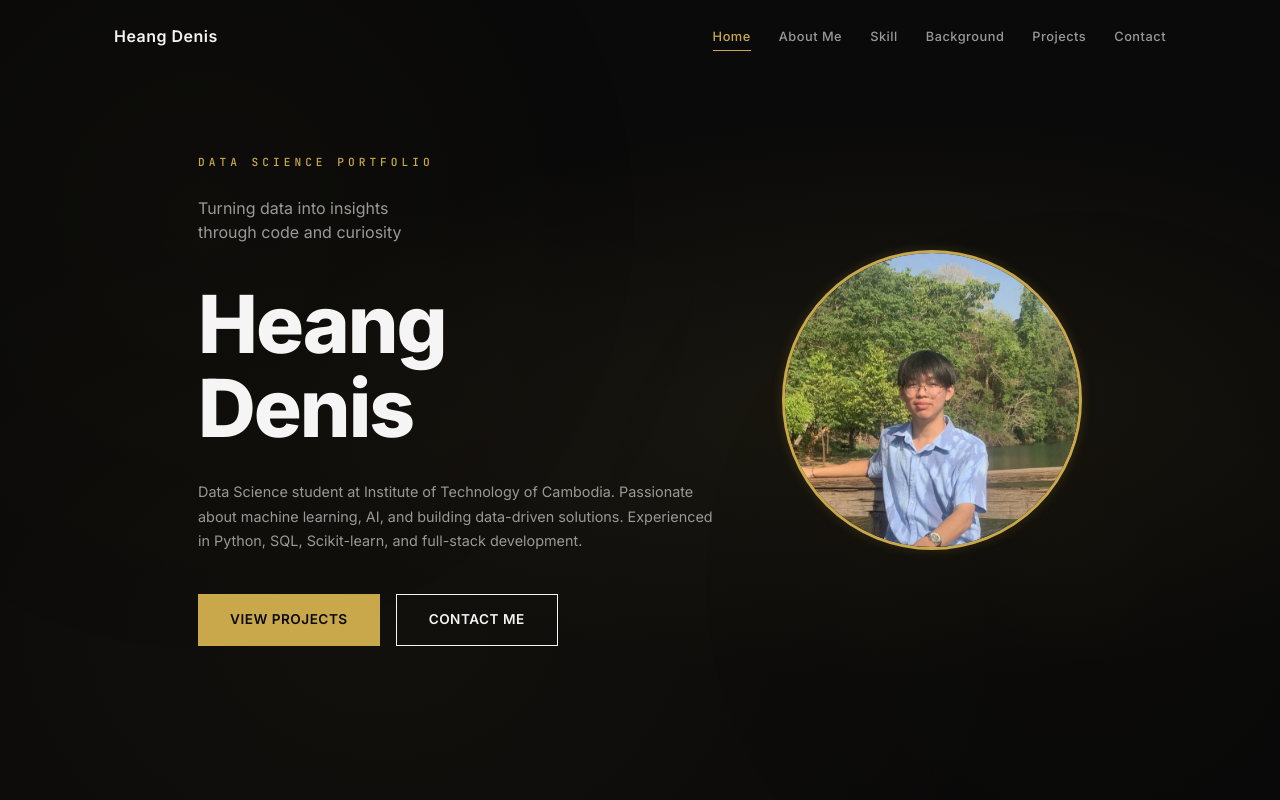
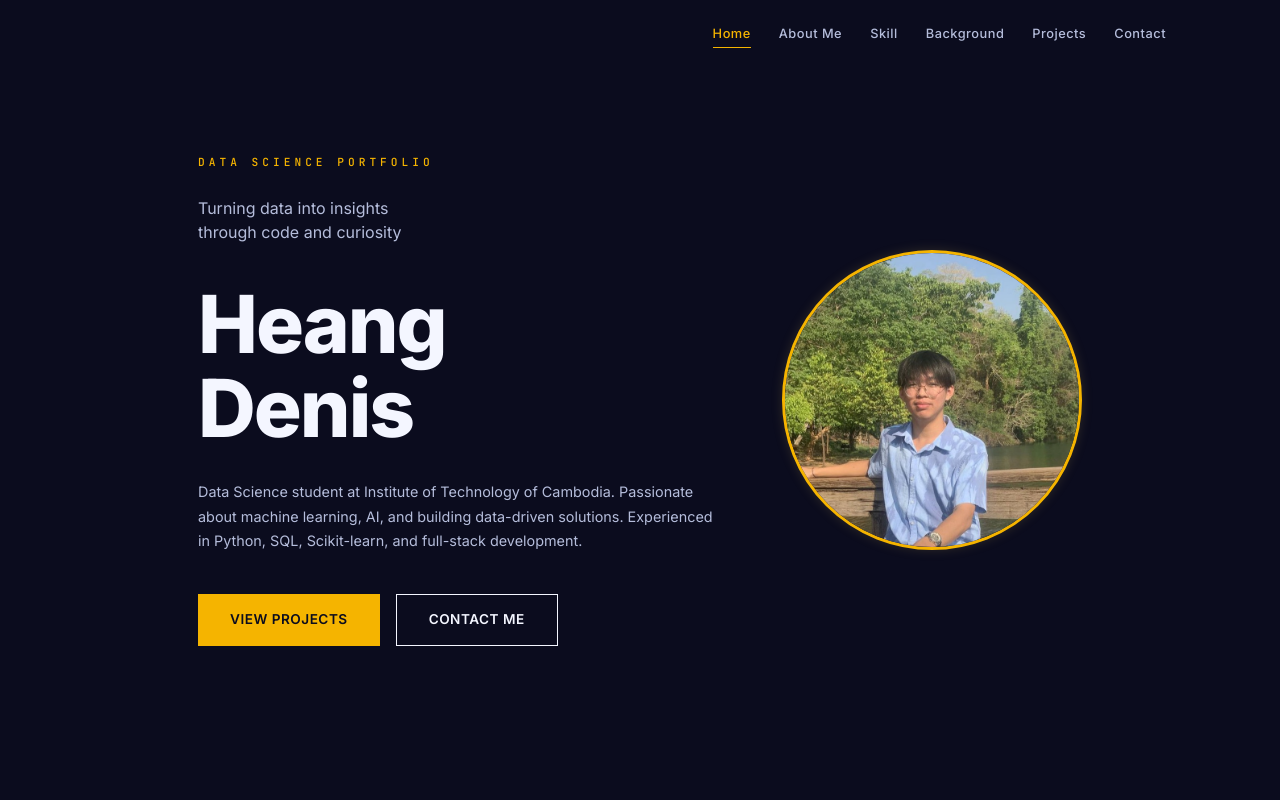
Before and after one commit to heangdeniss/Portfolio, a React (Vite) app: page / in a window 1280 px wide. Shown: the top 800 px of the page. Built offline with nearby package versions, Linux system fonts and the light colour scheme.

Commit message:
change color background

```diff
--- a/src/App.css
+++ b/src/App.css
@@ -145,7 +145,7 @@
 
 .header--scrolled {
   padding: 12px 0;
-  background: rgba(10, 10, 10, 0.92);
+  background: rgba(11, 12, 30, 0.92);
   backdrop-filter: blur(12px);
   border-bottom: 1px solid var(--border-color);
 }
@@ -259,9 +259,7 @@
 .hero__bg {
   position: absolute;
   inset: 0;
-  background:
-    radial-gradient(ellipse at 70% 50%, rgba(201, 168, 76, 0.08) 0%, transparent 50%),
-    radial-gradient(ellipse at 30% 80%, rgba(201, 168, 76, 0.04) 0%, transparent 50%);
+  background: none;
   pointer-events: none;
 }
 
@@ -269,10 +267,8 @@
   content: '';
   position: absolute;
   inset: 0;
-  background:
-    radial-gradient(circle at 20% 30%, rgba(201, 168, 76, 0.03) 0%, transparent 40%),
-    radial-gradient(circle at 80% 70%, rgba(201, 168, 76, 0.02) 0%, transparent 40%);
-  animation: heroGlow 8s ease-in-out infinite alternate;
+  background: none;
+  animation: none;
 }
 
 @keyframes heroGlow {
--- a/src/components/Header.jsx
+++ b/src/components/Header.jsx
@@ -44,7 +44,7 @@ export default function Header() {
   return (
     <header className={`header${scrolled ? ' header--scrolled' : ''}`}>
       <div className="header__inner">
-        <a href="#hero" className="header__logo">Heang Denis</a>
+        <a href="#hero" className="header__logo"></a>
         <nav className="header__nav">
           {navLinks.map((link) => (
             <a
--- a/src/index.css
+++ b/src/index.css
@@ -7,17 +7,17 @@
 }
 
 :root {
-  --bg-primary: #0a0a0a;
-  --bg-secondary: #111111;
-  --bg-card: #1a1a1a;
-  --bg-card-hover: #222222;
-  --gold: #c9a84c;
-  --gold-light: #dbc064;
-  --gold-dark: #a8882e;
-  --text-primary: #f5f5f5;
-  --text-secondary: #999999;
-  --text-muted: #666666;
-  --border-color: #2a2a2a;
+  --bg-primary: #0b0c1e;
+  --bg-secondary: #11132e;
+  --bg-card: #141738;
+  --bg-card-hover: #1b1f48;
+  --gold: #f5b400;
+  --gold-light: #ffd25a;
+  --gold-dark: #c88a00;
+  --text-primary: #f4f6ff;
+  --text-secondary: #b5bddb;
+  --text-muted: #8a93b8;
+  --border-color: #22264f;
   --section-padding: 100px 0;
 }
 
```
